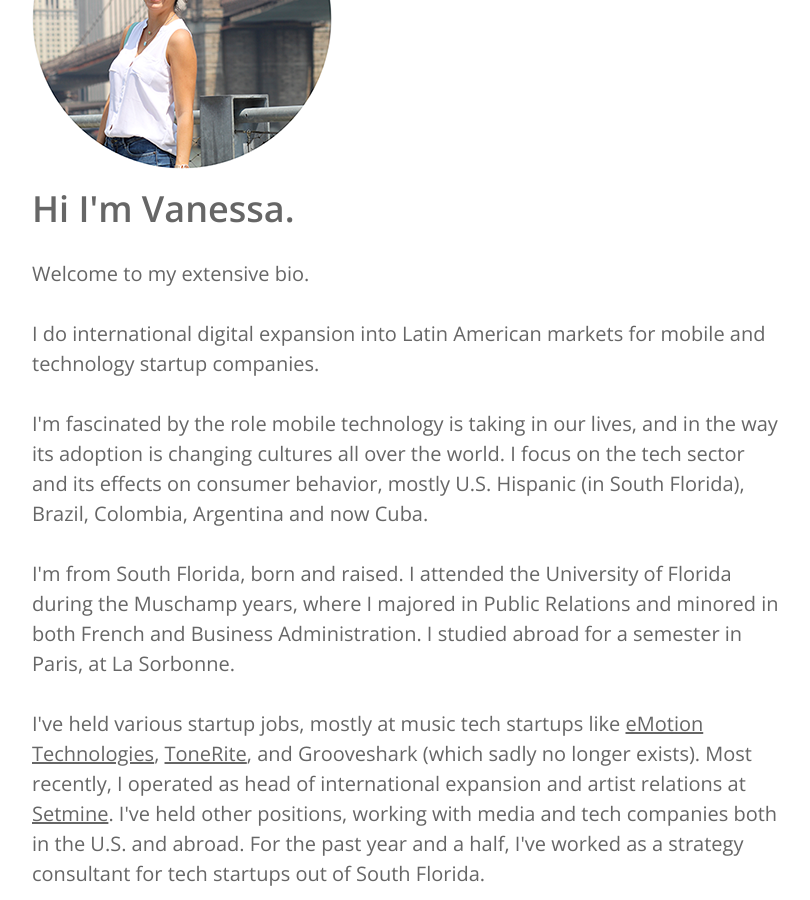
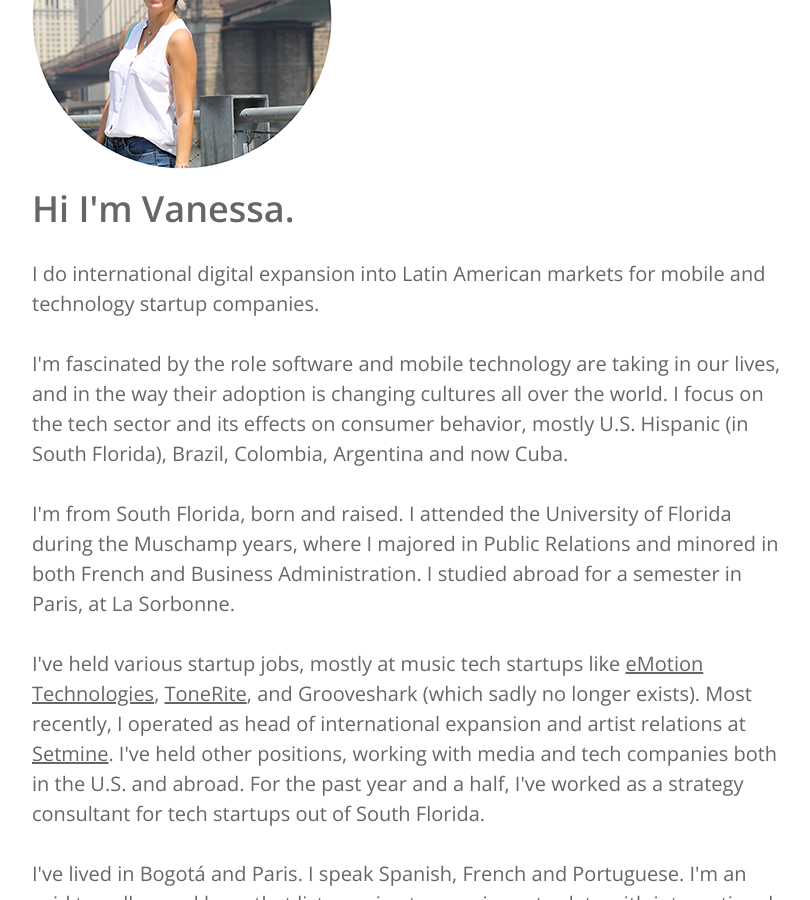
Before and after one commit to vanessais/vanessais.github.io, a Jekyll site: the page built from about.html, in a window 1280 px wide and 900 px high, scrolled down 603 px. Shown: the whole window, without its empty margins (233-1043 px from the left). Built offline with Jekyll 4.4.1, drawn with Linux system fonts in a browser that asks for light colours; nearby versions of some CDN libraries.

Commit message:
fuck extensive bio

```diff
--- a/about.html
+++ b/about.html
@@ -5,11 +5,9 @@
 ---
 <img src="img/Vanessa.png" alt="Vanessa"> <h1>Hi I'm Vanessa.</h1>
 
-<p>Welcome to my extensive bio.</p>
-
 <p>I do international digital expansion into Latin American markets for mobile and technology startup companies.</p>
 
-<p>I'm fascinated by the role mobile technology is taking in our lives, and in the way its adoption is changing cultures all over the world. I focus on the tech sector and its effects on consumer behavior, mostly U.S. Hispanic (in South Florida), Brazil, Colombia, Argentina and now Cuba.</p>
+<p>I'm fascinated by the role software and mobile technology are taking in our lives, and in the way their adoption is changing cultures all over the world. I focus on the tech sector and its effects on consumer behavior, mostly U.S. Hispanic (in South Florida), Brazil, Colombia, Argentina and now Cuba.</p>
 
 <p>I'm from South Florida, born and raised. I attended the University of Florida during the Muschamp years, where I majored in Public Relations and minored in both French and Business Administration. I studied abroad for a semester in Paris, at La Sorbonne. </p>
 
```
Also changed, not shown: _drafts/Cuba-as-the-new-hong-kong-omg.md (+1 -1 lines).
